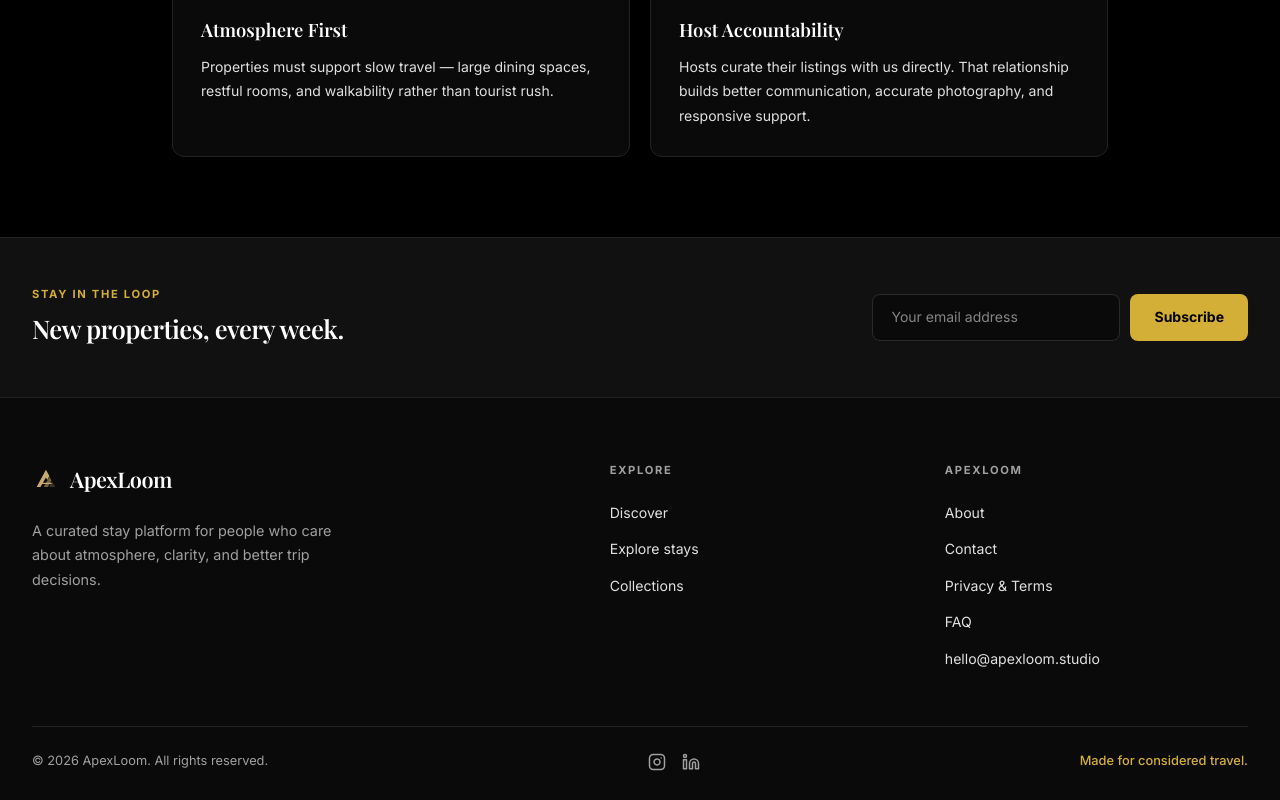
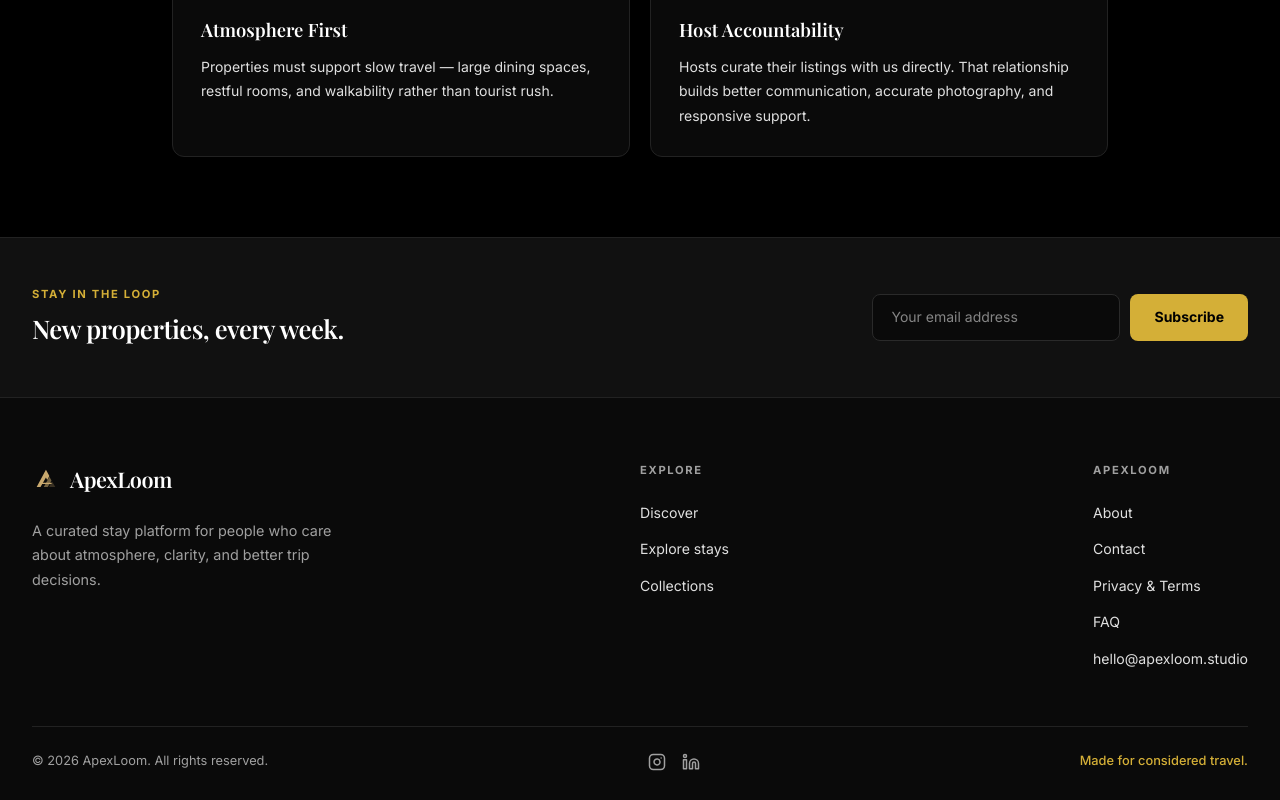
Before and after one commit to iMoloy/apexloom, a Next.js app: page /about in a window 1280 px wide. Shown: the part 1307-2107 px from the top of the page. Built offline with nearby package versions, Linux system fonts and the light colour scheme; no server answers.

Commit message:
style: fix footer layout spacing and alignment for 3 columns

```diff
--- a/src/app/globals.css
+++ b/src/app/globals.css
@@ -224,9 +224,13 @@ img {
 
 .footer-top {
   display: grid;
-  grid-template-columns: 1.8fr repeat(2, 1fr);
+  grid-template-columns: 2fr 1fr 1fr;
   gap: 32px;
   padding-bottom: 56px;
+}
+
+.footer-top > div:last-child {
+  justify-self: end;
 }
 
 .footer-heading {
@@ -1642,6 +1646,10 @@ textarea:focus {
     grid-template-columns: 1fr;
   }
 
+  .footer-top > div:last-child {
+    justify-self: start;
+  }
+
   .hero-ledger {
     grid-template-columns: 1fr;
   }
```
